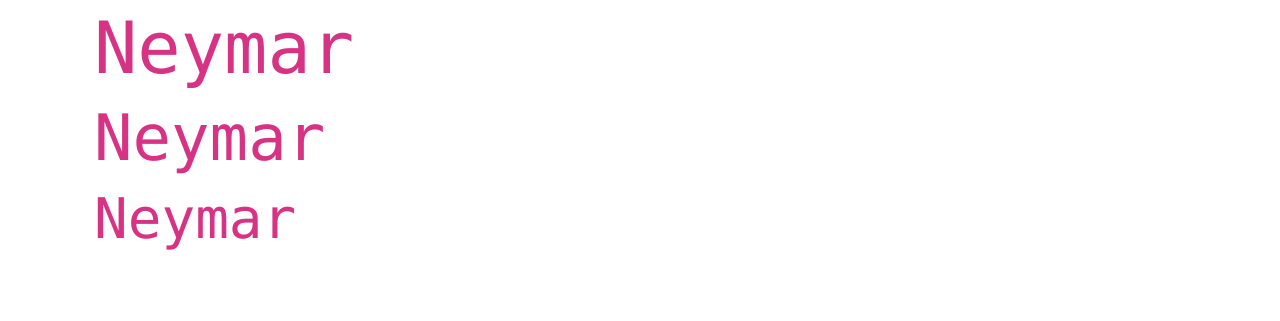
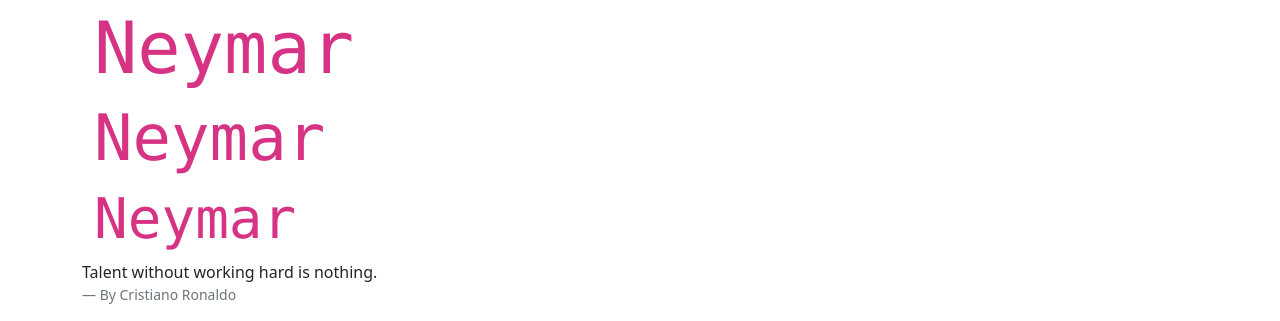
Before and after one commit to kartikunnithan/classroom-activity, a plain HTML site: page typography/index.html in a window 1280 px wide. Shown: the part 705-1026 px from the top of the page. Before the commit the page ends 965 px from the top, so only its background shows below. Drawn offline with nearby package versions, Linux system fonts and the light colour scheme.

Commit message:
third commit

```diff
--- a/typography/index.html
+++ b/typography/index.html
@@ -42,5 +42,11 @@
 
         </div></code>
     </div>
+    <div class ="container">
+        <blockquote><p>Talent without working hard is nothing.</p>
+            <footer class="blockquote-footer">By Cristiano Ronaldo</footer>
+        </blockquote>
+
+    </div>
 </body>
 </html>
```
